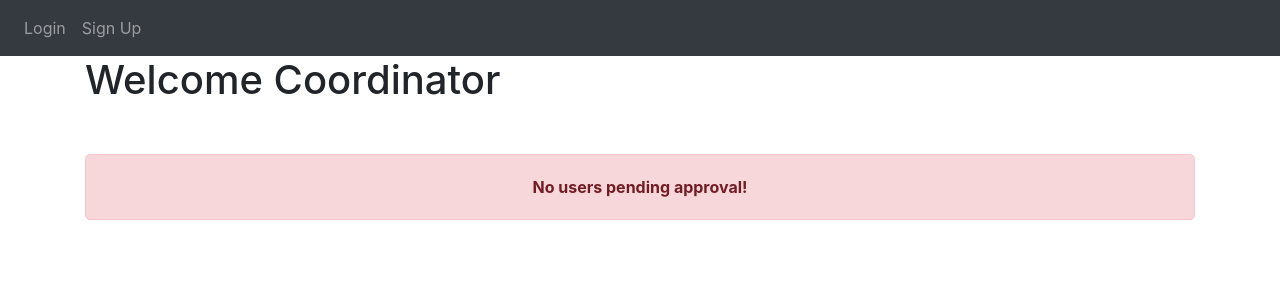
After one commit to eddiephelanfortyfive/RestartedMiniProjectBlock3, a Flask app: template Website/Templates/event_approval.html in a window 1280 px wide. The commit adds this page. Shown: the top 300 px of the page. Run offline with Flask 3, Linux system fonts and the light colour scheme; the template is opened without the code that fills it, so the values that code supplies are empty; some libraries are stand-ins or nearby versions.

```diff
--- /dev/null
+++ b/Website/Templates/event_approval.html
@@ -0,0 +1,41 @@
+{% extends "base.html" %}
+
+{% block title %}User Approval{% endblock %}
+
+{% block content %}
+
+<style>
+    .no-users-message {
+        margin-top: 50px;
+        text-align: center;
+        padding: 20px;
+        background-color: #f8d7da;
+        border: 1px solid #f5c6cb;
+        border-radius: 5px;
+        color: #721c24;
+    }
+</style>
+
+<h1>Welcome Coordinator</h1>
+
+{% if pending_users is none or pending_users|length == 0 %}
+    <div class="no-users-message">
+        <strong>No users pending approval!</strong>
+    </div>
+{% else %}
+    <h2>Pending Users</h2>
+    <ul>
+        {% for pending_user in pending_users %}
+            <li>
+                {{ pending_user.username }} - {{ pending_user.email }}
+                <form method="POST" action="{{ url_for('auth.approve_user', user_id=pending_user.id) }}">
+                    <button type="submit" name="action" value="approve" class="btn btn-success">Approve as User</button>
+                    <button type="submit" name="action" value="approve_coordinator" class="btn btn-info">Approve as Coordinator</button>
+                    <button type="submit" name="action" value="deny" class="btn btn-danger">Deny</button>
+                </form>
+            </li>
+        {% endfor %}
+    </ul>
+{% endif %}
+
+{% endblock %}
--- a/Website/Templates/events.html
+++ b/Website/Templates/events.html
@@ -10,6 +10,7 @@
       {% for event in events %}
       <div class="card mb-3">
         <div class="card-body">
+
           <h2 class="card-title">{{ event.event_title }}</h2>
           <p class="card-text">{{ event.event_description }}</p>
           <p class="card-text">Venue: {{ event.event_venue }}</p>
```
Also changed, not shown: Website/Templates/club_approval.html (+23 -0 lines), Website/auth.py (+6 -3 lines), Website/models.py (+7 -2 lines).
